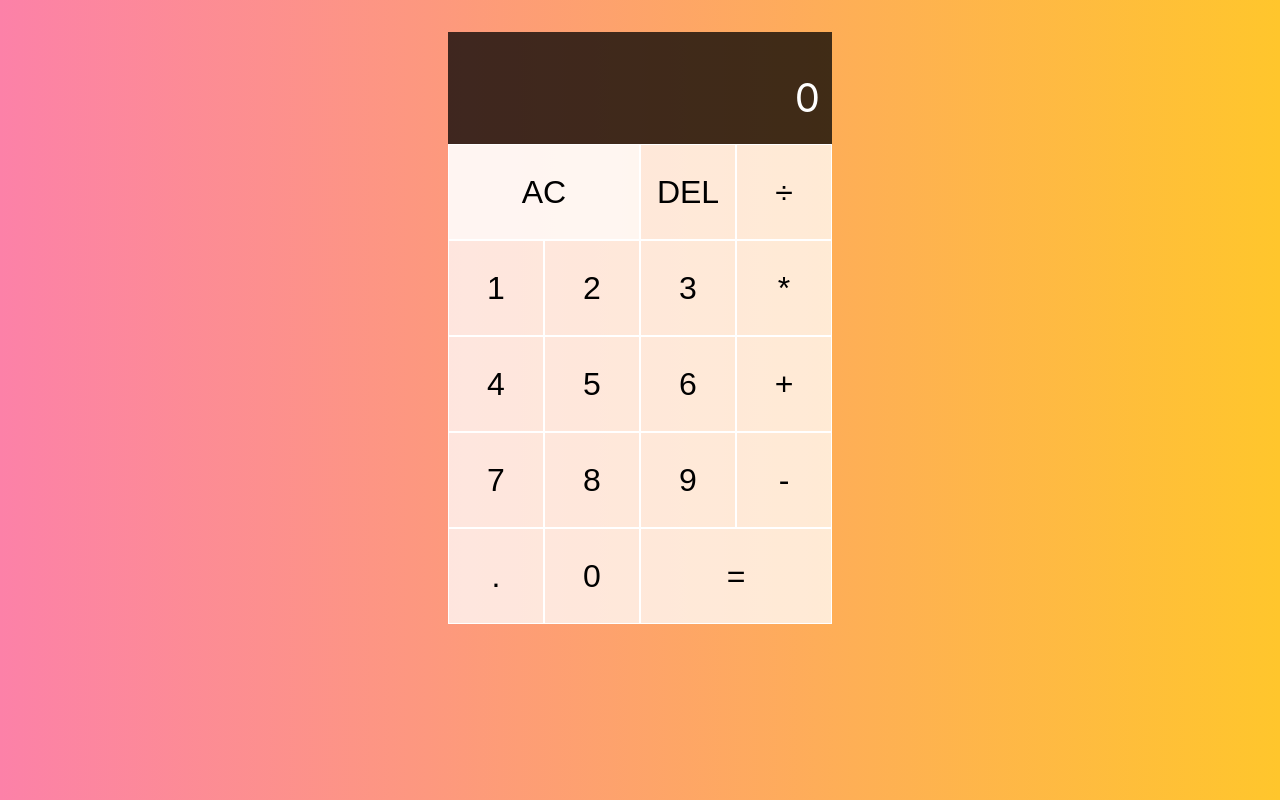
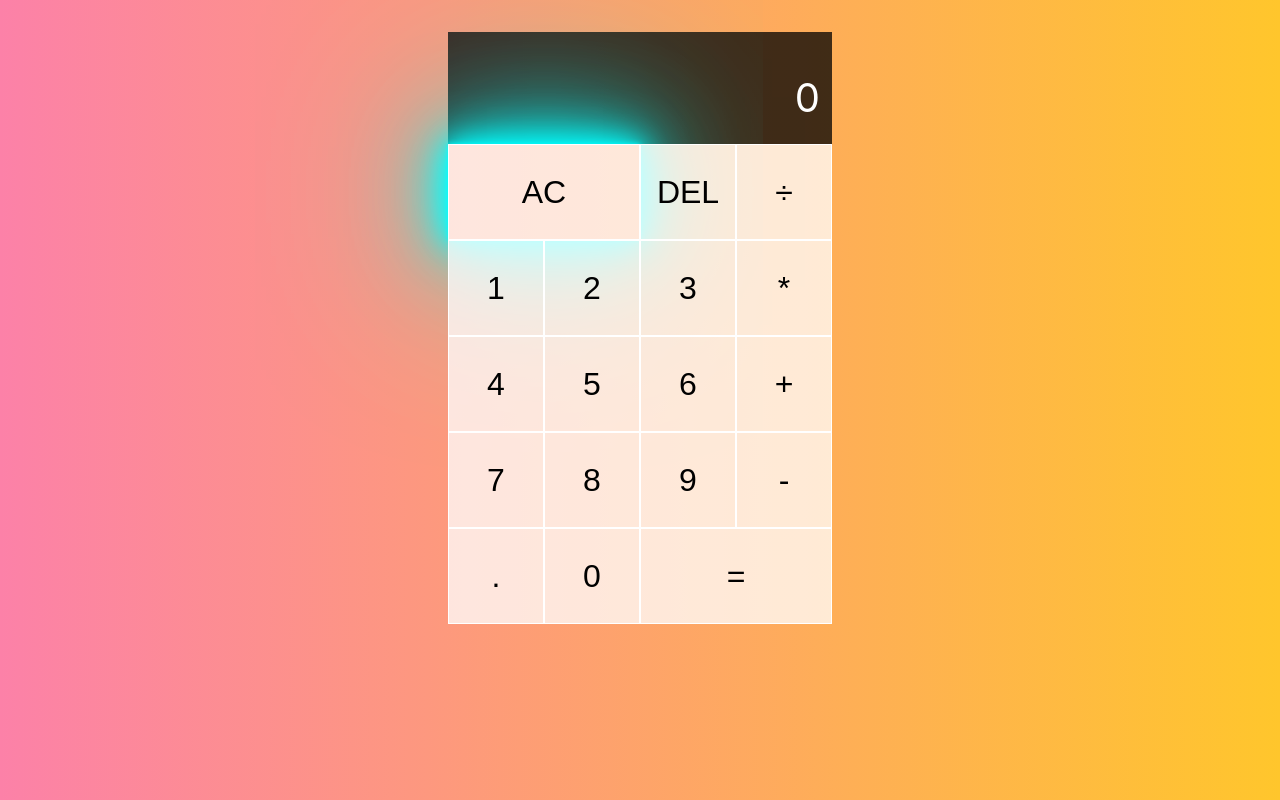
Before and after one commit to TheMaddoxJ/React-Calculator, a React (Create React App) app in the folder my-app/: page / in a window 1280 px wide. In both pictures the pointer is over the button "AC". Built offline with nearby package versions, Linux system fonts and the light colour scheme.

Commit message:
added glowing button upon hover

```diff
--- a/my-app/src/styles.css
+++ b/my-app/src/styles.css
@@ -25,7 +25,10 @@ body {
 
 .calculator-grid > button:hover,
 .calculator-grid > button:focus {
-    background-color: rgba(255, 255, 255, .9);
+    /* background-color: rgba(255, 255, 255, .9); */
+    box-shadow: 0 0 5px cyan,
+    0 0 25px cyan, 0 0 50px cyan,
+    0 0 100px cyan, 0 0 200px cyan;
 
 }
 
```
